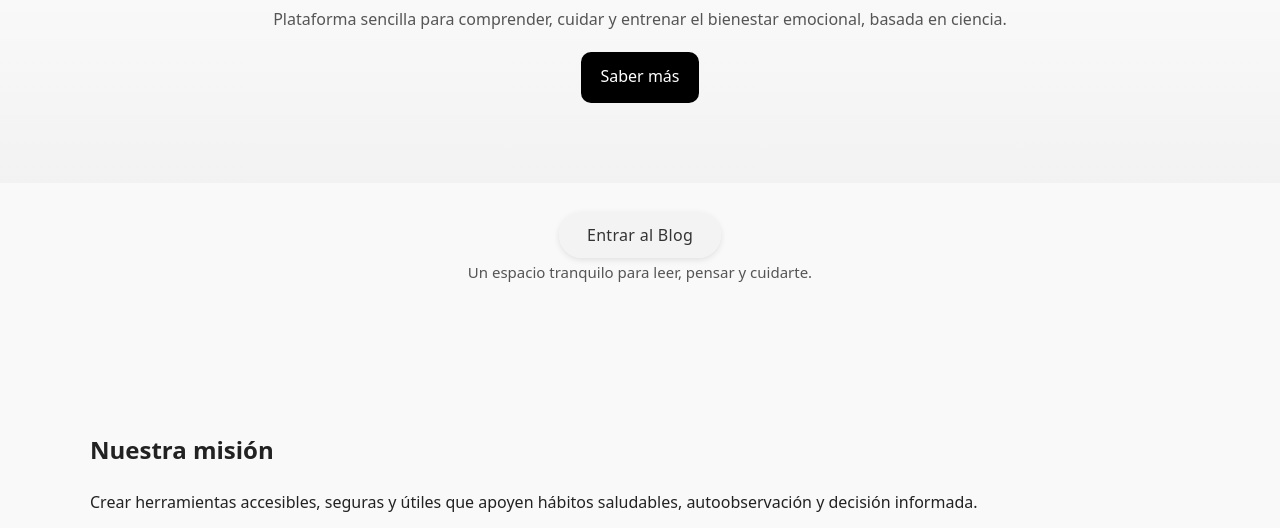
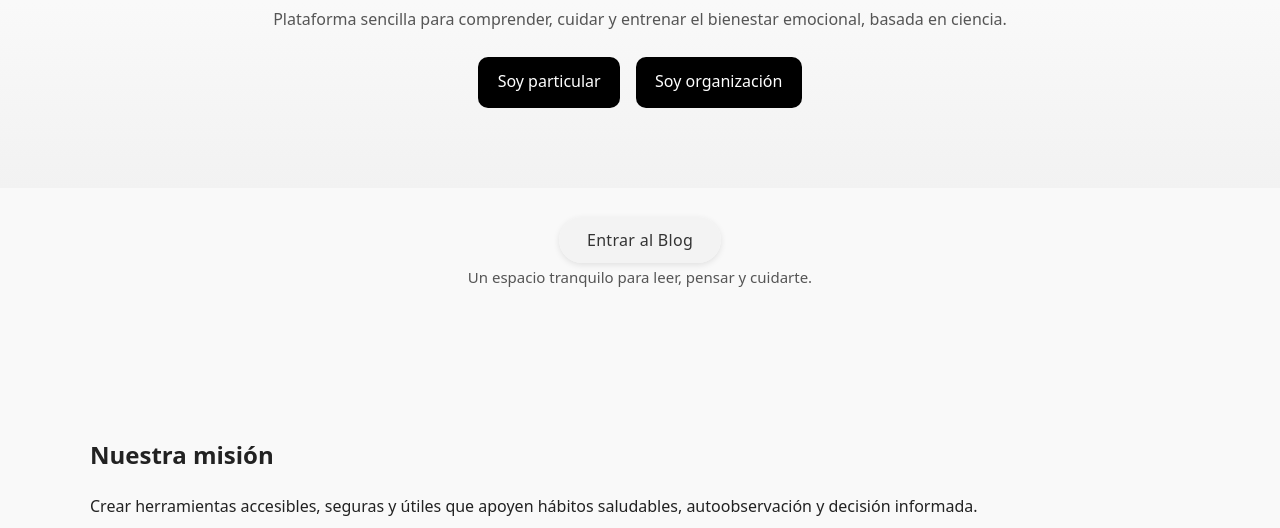
Before and after one commit to gmusterova-lgtm/temotiva, a plain HTML site: page index.html in a window 1280 px wide. Shown: the part 221-749 px from the top of the page. Drawn offline with nearby package versions, Linux system fonts and the light colour scheme.

Commit message:
Update index.html

```diff
--- a/index.html
+++ b/index.html
@@ -53,7 +53,10 @@
     <div class="container">
       <h1>Bienestar emocional y tecnología</h1>
       <p>Plataforma sencilla para comprender, cuidar y entrenar el bienestar emocional, basada en ciencia.</p>
-      <a href="#mision" class="btn">Saber más</a>
+     <div style="display:flex;justify-content:center;gap:16px;flex-wrap:wrap;margin-top:24px;">
+  <a href="/particular.html" class="btn">Soy particular</a>
+  <a href="/organizacion.html" class="btn">Soy organización</a>
+</div>
     </div>
   </section>
 
```
